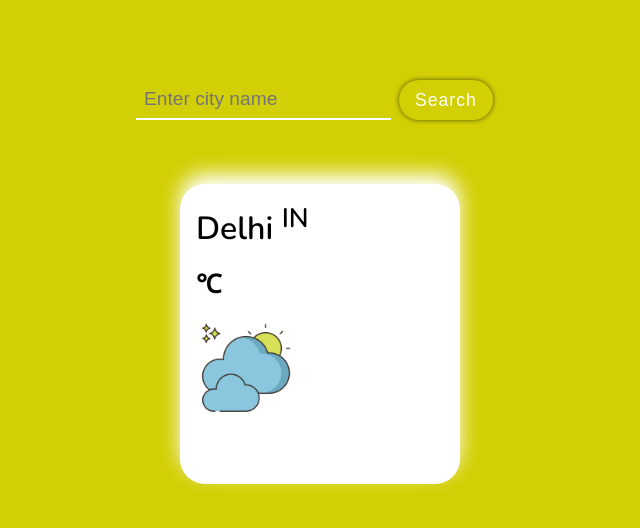
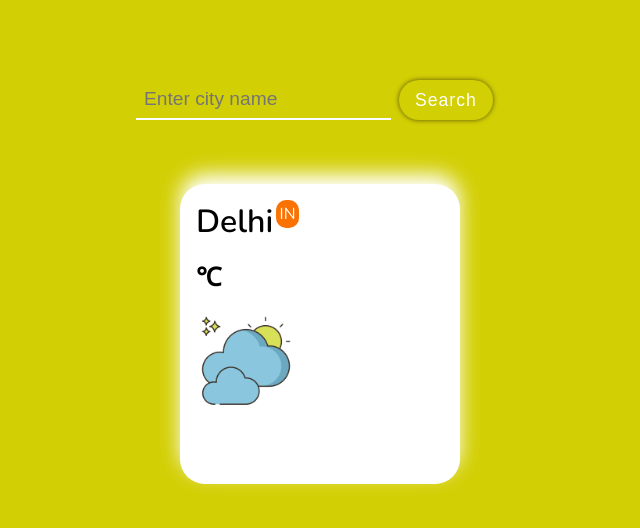
Before and after one commit to satish-Maurya-4/weather-app, a plain HTML site: page index.html in a window 1280 px wide. Shown: the whole page, without its empty margins (320-960 px from the left). Drawn offline with nearby package versions, Linux system fonts and the light colour scheme.

Commit message:
updated all files

```diff
--- a/index.html
+++ b/index.html
@@ -18,7 +18,8 @@
     <div class="weather__container">
       <div class="weather__card">
         <div class="weather__city">
-          <h2 id="location">Delhi <sup id="weather__country">IN</sup></h2>
+          <h2 id="location">Delhi</h2>
+          <span id="weather__country">IN</span>
         </div>
         <h3><span id="weather__city--tempValue"></span> <span>&#8451;</span></h3>
         <img src="icons/clear weather.png" alt="clear weather" id="weather__image" />
--- a/index.js
+++ b/index.js
@@ -5,6 +5,8 @@ const loc = document.getElementById('location')
 const tempValue = document.getElementById('weather__city--tempValue')
 const climate = document.getElementById('weather__climate')
 const weatherImage = document.getElementById('weather__image')
+const weatherCountry = document.getElementById("weather__country");
+console.log(weatherCountry);
 
 searchBtn.addEventListener('click', (e) => {
   e.preventDefault()
@@ -24,10 +26,14 @@ const getWeather = async (city) => {
     const { name } = weatherData
     const { feels_like } = weatherData.main
     const { id, main } = weatherData.weather[0]
+    const { country } = weatherData.sys
 
     loc.textContent = name
     climate.textContent = main
     tempValue.textContent = Math.round(feels_like - 273)
+    weatherCountry.textContent = country
+    console.log(country)
+
 
     if (id < 300 && id >= 200) {
         weatherImage.src = './icons/weather_thunderStorm.png'
@@ -71,10 +77,13 @@ window.addEventListener('load', () => {
           const { name } = data
           const { feels_like } = data.main
           const { id, main } = data.weather[0]
+          const { country } = data.sys
 
           loc.textContent = name
           climate.textContent = main
           tempValue.textContent = Math.round(feels_like - 273);
+          weatherCountry.textContent = country;
+          console.log(country)
 
           if (id < 300 && id >= 200) {
             weatherImage.src = './icons/weather_thunderStorm.png'
--- a/scss/_weather.scss
+++ b/scss/_weather.scss
@@ -67,6 +67,18 @@
             margin-bottom: 1rem;
         }
     }
+    &__city{
+        display: flex;
+    }
+    #weather__country{
+        background-color: rgb(250, 114, 2);
+        align-self: flex-start;
+        margin-left: 0.2rem;
+        padding: 0.2rem;
+        border-radius: 10px;
+        color: #fff;
+
+    }
     #location{
         font-size: 2rem;
         margin-bottom: 1rem;
```
Also changed, not shown: dist/css/index.css, 1 other file.
